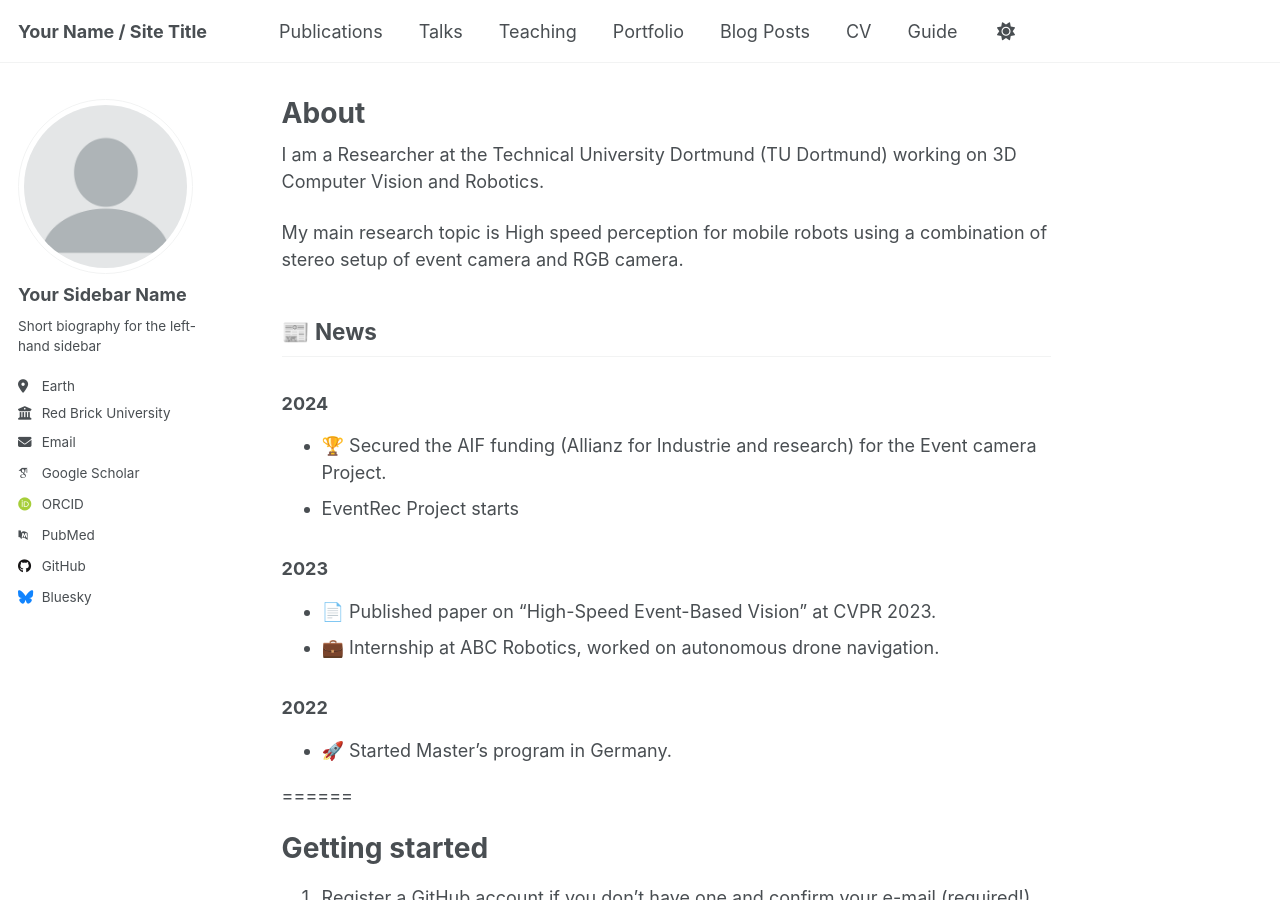
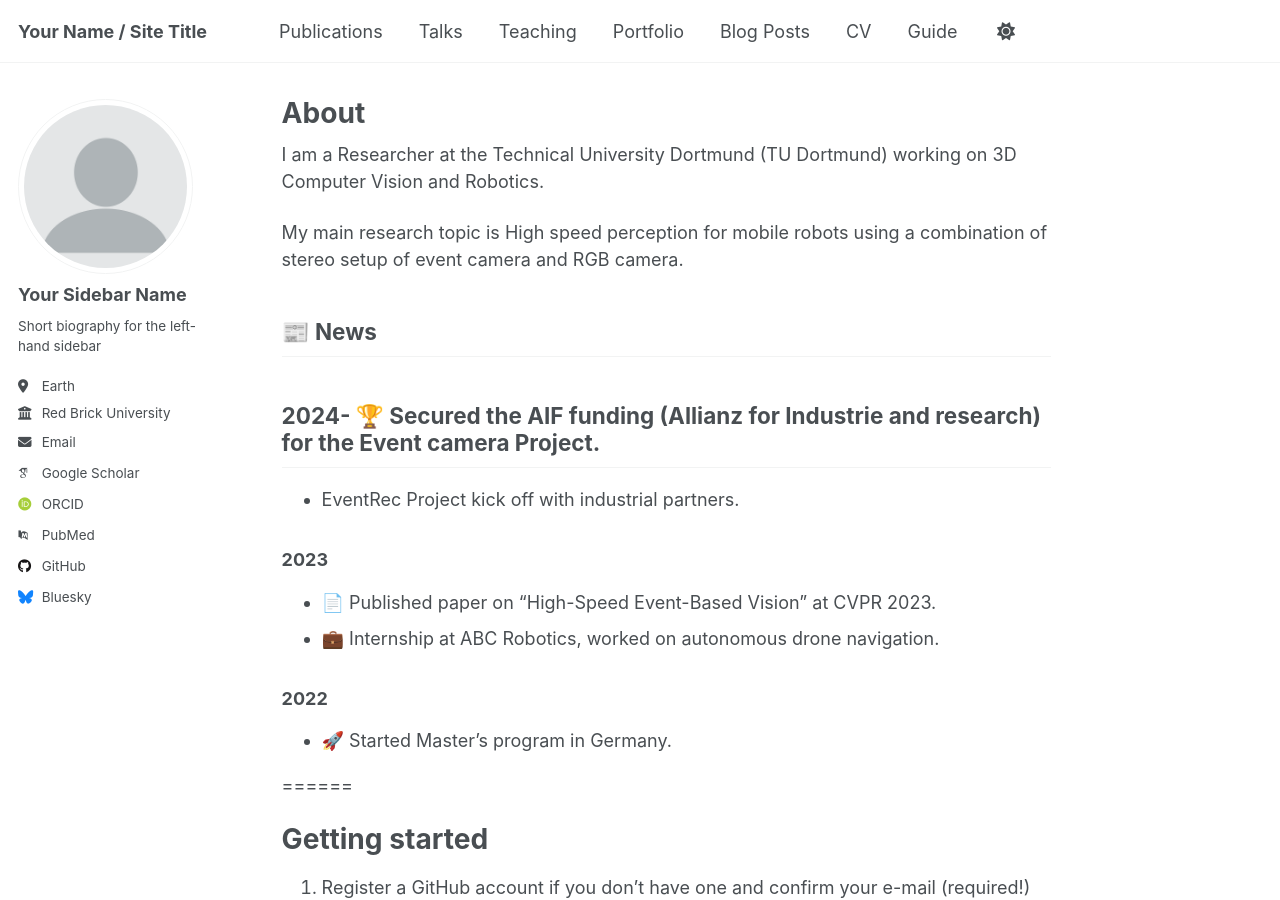
Before and after one commit to shrutarv/shrutarv.github.io, a Jekyll site: the page built from _pages/about.md, in a window 1280 px wide and 900 px high. Built offline with Jekyll 4.4.1, drawn with Linux system fonts in a browser that asks for light colours; some web fonts are replaced.

Commit message:
Update about.md

```diff
--- a/_pages/about.md
+++ b/_pages/about.md
@@ -13,9 +13,8 @@ My main research topic is High speed perception for mobile robots using a combin
 
 ## 📰 News
 
-### 2024
-- 🏆 Secured the AIF funding (Allianz for Industrie and research) for the Event camera Project.
-- EventRec Project starts
+## 2024- 🏆 Secured the AIF funding (Allianz for Industrie and research) for the Event camera Project.
+- EventRec Project kick off with industrial partners.
 
 ### 2023
 - 📄 Published paper on "High-Speed Event-Based Vision" at CVPR 2023.
```
